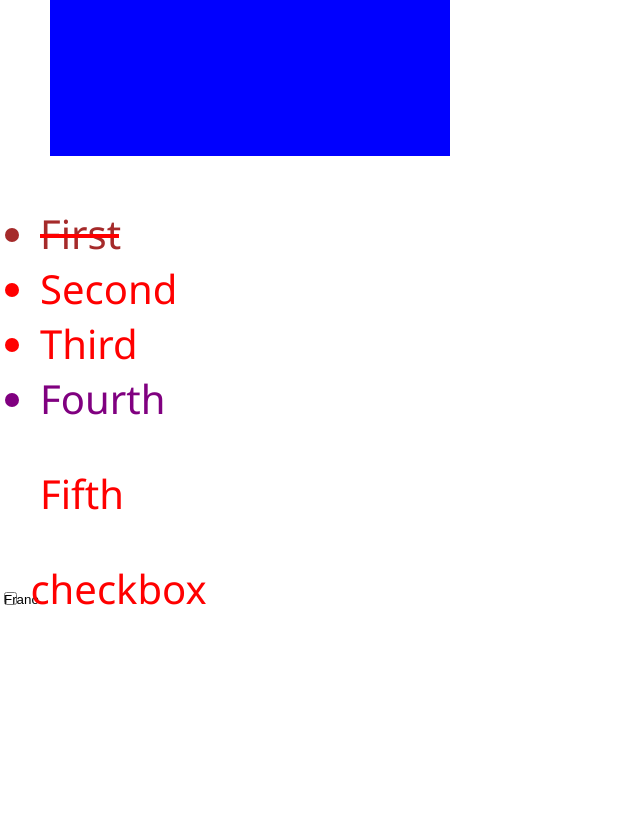
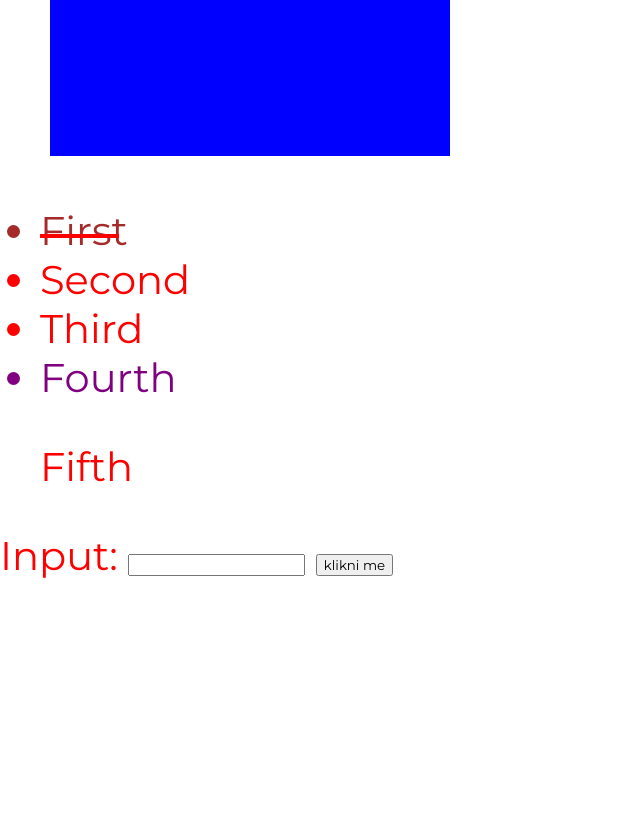
Before and after one commit to teotoula/css-basics, a plain HTML site: page index.html in a window 1280 px wide. Shown: the part 574-1390 px from the top of the page, without its empty margins (0-640 px from the left). Drawn offline with Linux system fonts and the light colour scheme.

Commit message:
google font

```diff
--- a/index.html
+++ b/index.html
@@ -6,6 +6,9 @@
     <meta http-equiv="X-UA-Compatible" content="IE=edge" />
     <meta name="viewport" content="width=device-width, initial-scale=1.0" />
     <link rel="stylesheet" href="styles.css" />
+    <link rel="preconnect" href="https://fonts.googleapis.com">
+    <link rel="preconnect" href="https://fonts.gstatic.com" crossorigin>
+    <link href="https://fonts.googleapis.com/css2?family=Lora&family=Montserrat&display=swap" rel="stylesheet">
     <title>css- basics</title>
 </head>
 
@@ -25,8 +28,11 @@
         <p>Fifth</p>
     </ul>
 
-    <input type="checkbox" name="c" id="c" />
-    <label for="c">checkbox</label>
+    <label for="c">Input:</label>
+    <input type="text" name="c" id="c" />
+
+    <button> klikni me </button>
+
 </body>
 
 </html>
--- a/styles.css
+++ b/styles.css
@@ -3,9 +3,15 @@
 body {
   color: red;
   margin: 0;
-  font-family: "Segoe UI", Tahoma, Geneva, Verdana, sans-serif;
+  font-family: "Montserrat", sans-serif;
   font-size: 40px;
   height: 2000px;
+}
+
+input,
+textarea,
+button {
+  font-family: "Montserrat", sans-serif;
 }
 
 h1 {
```
